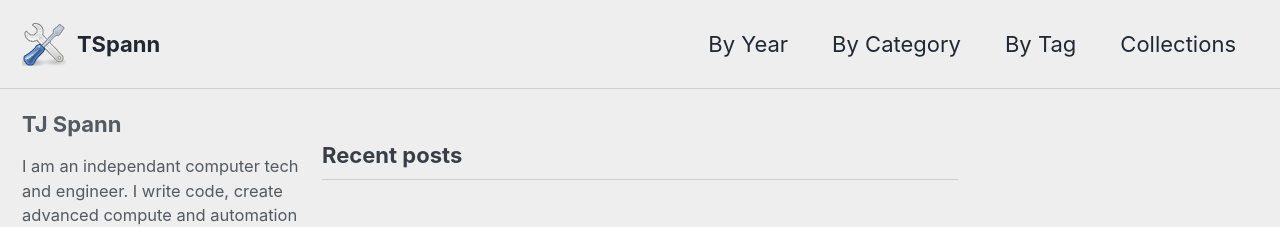
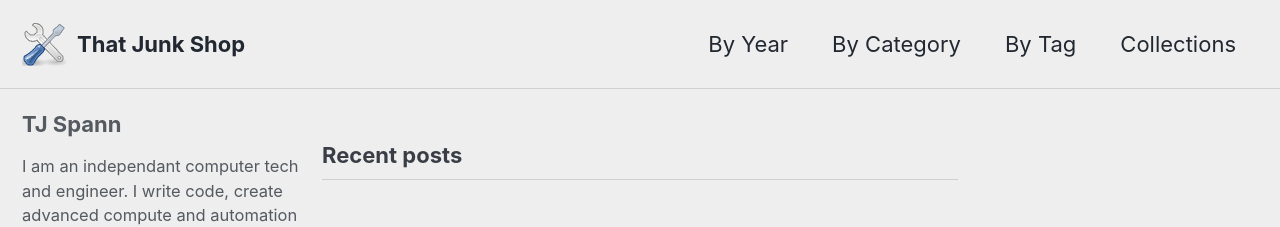
Before and after one commit to thatjunk/thatjunk.github.io, a Jekyll site: the page built from index.html, in a window 1280 px wide. Shown: the top 227 px of the page. Built offline with Jekyll 4.4.1, drawn with Linux system fonts in a browser that asks for light colours; cached includes are drawn as plain includes; the list of posts is cut into pages by our own code.

Commit message:
Update _config.yml

```diff
--- a/_config.yml
+++ b/_config.yml
@@ -17,7 +17,7 @@ minimal_mistakes_skin    : "air" # "default", "aqua", "contrast", "dark", "dirt"
 
 # Site Settings
 locale                   : "en-US"
-title                    : "TSpann"
+title                    : "That Junk Shop"
 title_separator          : "-"
 subtitle                 : # site tagline that appears below site title in masthead
 name                     : "TJ Spann"
```
